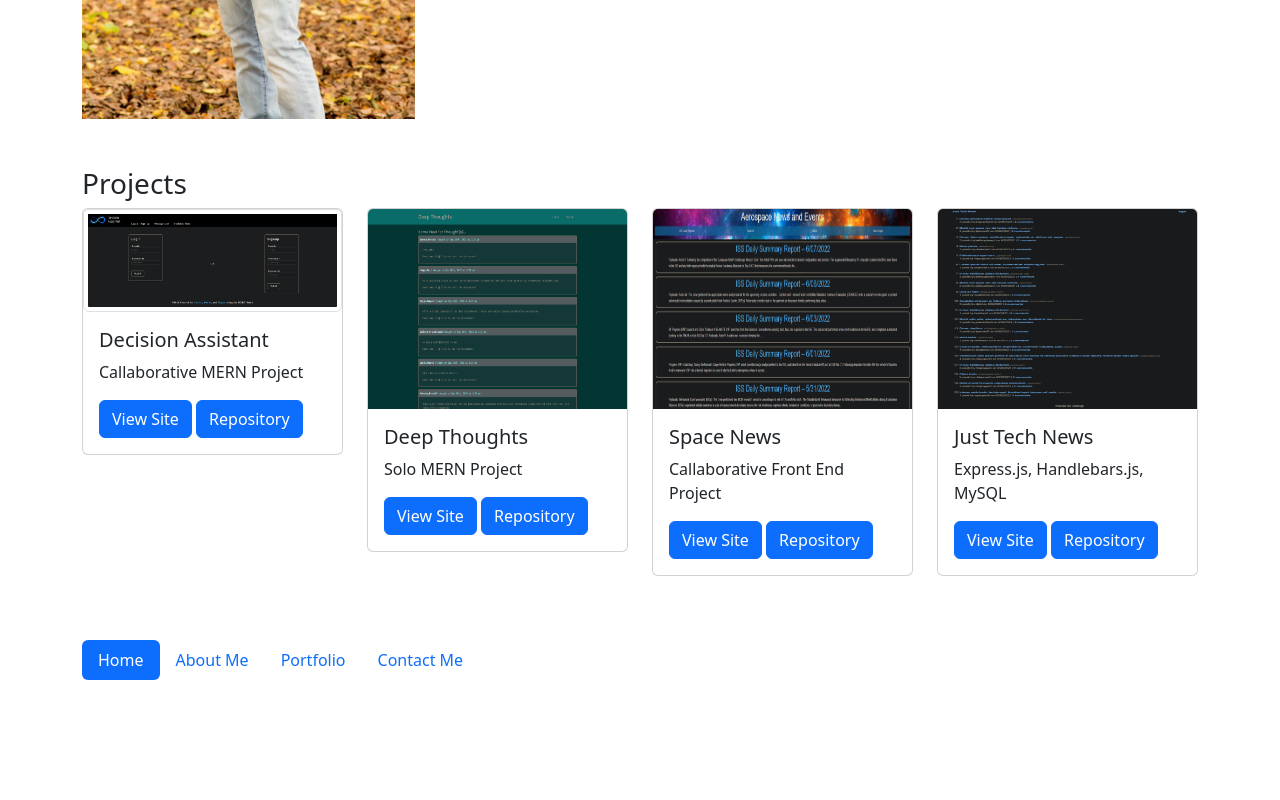
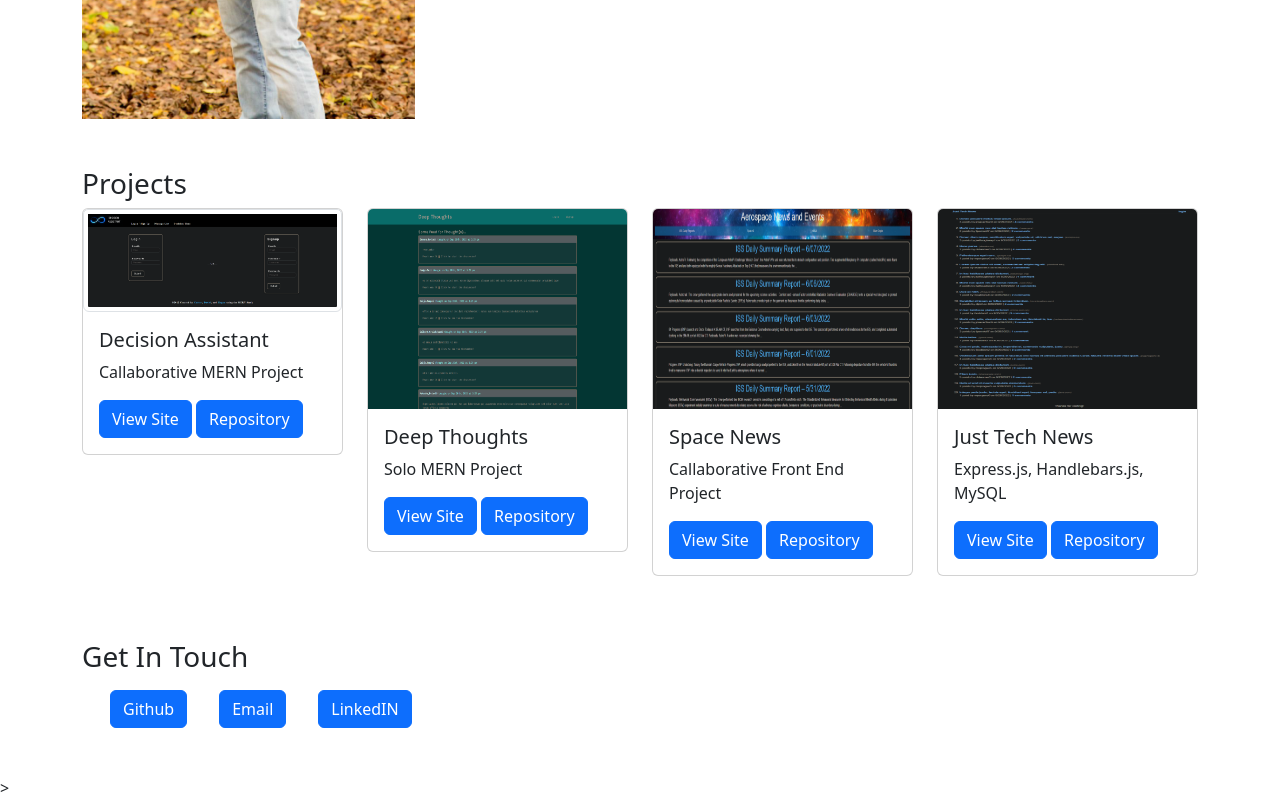
Before and after one commit to Seeker-09/bootstrap-portfolio, a plain HTML site: page index.html in a window 1280 px wide. Shown: the part 747-1547 px from the top of the page. Before the commit the page ends 1475 px from the top, so only its background shows below. Drawn offline with nearby package versions, Linux system fonts and the light colour scheme.

Commit message:
added contact section

```diff
--- a/index.html
+++ b/index.html
@@ -31,7 +31,7 @@
             <a href="#projects" class="nav-link">Projects</a>
           </li>
           <li class="nav-item">
-            <a href="#" class="nav-link">Contact Me</a>
+            <a href="contact" class="nav-link">Get In Touch</a>
           </li>
         </ul>
       </nav>
@@ -155,25 +155,25 @@
       </div>
     </div>
 
-    <!-- FOOTER -->
-    <div class="container my-5">
+    <!-- CONTACT -->
+    <div id="contact" class="container my-5">
+      <h3>Get In Touch</h3>
+      <div class="container mt-3">
         <nav>
           <ul class="nav nav-pills">
-          <li class="nav-item">
-            <a href="#" class="nav-link active">Home</a>
+            <li class="nav-item mx-3">
+              <a href="https://github.com/Seeker-09" type="button" class="btn btn-primary">Github</a>
             </li>
-          <li class="nav-item">
-            <a href="/about.html" class="nav-link">About Me</a>
+            <li class="nav-item mx-3">
+              <a href="mailto:creek.mundt2@gmail.com" type="button" class="btn btn-primary">Email</a>
             </li>
-          <li class="nav-item">
-            <a href="#" class="nav-link">Portfolio</a>
-          </li>
-          <li class="nav-item">
-            <a href="#" class="nav-link">Contact Me</a>
+            <li class="nav-item mx-3">
+              <a href="https://www.linkedin.com/in/david-mundt-ii-383019236/" type="button" class="btn btn-primary">LinkedIN</a>
             </li>
           </ul>
         </nav>
       </div>
+    </div>>
 
     <script src="https://cdn.jsdelivr.net/npm/bootstrap@5.2.2/dist/js/bootstrap.bundle.min.js" integrity="sha384-OERcA2EqjJCMA+/3y+gxIOqMEjwtxJY7qPCqsdltbNJuaOe923+mo//f6V8Qbsw3" crossorigin="anonymous"></script>
   </body>
```
Lines whose indentation alone changed are shown as unchanged.
